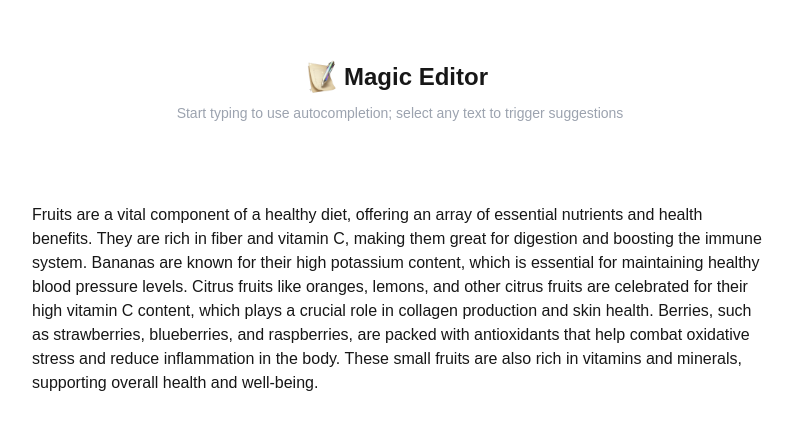
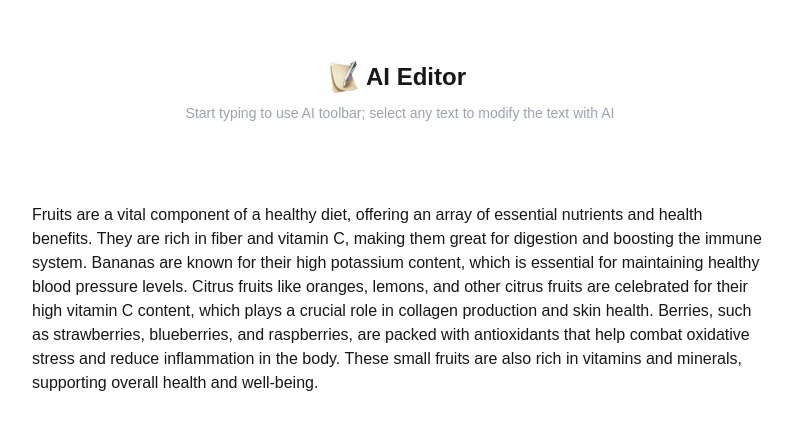
Before and after one commit to melodyxpot/next-ai-tiptap, a Next.js app: page / in a window 1280 px wide. Shown: the part 133-562 px from the top of the page, without its empty margins (240-1033 px from the left). Built offline with nearby package versions, Linux system fonts and the light colour scheme.

Commit message:
:hammer: update commitial

```diff
--- a/@types/app.d.ts
+++ b/@types/app.d.ts
@@ -49,6 +49,8 @@ interface FeaturePopupProps {
 	position: Position;
 	replaceSelectedText: () => void;
 	hideToolbar: () => void;
+	visibleState: PopupState;
+	setVisibleState: React.Dispatch<React.SetStateAction<PopupState>>;
 }
 
 interface ResultProps {
--- a/app/page.tsx
+++ b/app/page.tsx
@@ -14,11 +14,11 @@ export default function Home() {
 							src="/magic-pen-icon.png"
 							alt="Magic editor icon"
 						/>
-						<h1 className="text-2xl font-semibold">Magic Editor</h1>
+						<h1 className="text-2xl font-semibold">AI Editor</h1>
 					</div>
 					<span className="text-sm text-gray-400 tracking-normal text-center px-8">
-						Start typing to use autocompletion; select any text to trigger
-						suggestions
+						Start typing to use AI toolbar; select any text to modify the text
+						with AI
 					</span>
 				</div>
 				<AITooltipProvideer>
--- a/components/AIEditor.tsx
+++ b/components/AIEditor.tsx
@@ -17,6 +17,9 @@ export default function AIEditor() {
 
 	const [showToolbar, setShowToolbar] = useState<boolean>(false);
 	const [popupPosition, setPopupPosition] = useState<Position>({ x: 0, y: 0 });
+	const [popupVisibleState, setPopupVisibleState] =
+		useState<PopupState>("main");
+
 	const editorRef = useRef<HTMLDivElement>(null);
 
 	const handleHighlight = useCallback(
@@ -50,8 +53,8 @@ export default function AIEditor() {
 	};
 
 	const handleOptionSelect = (option: AITask, v?: string) => {
-		setShowToolbar(false);
 		handleSubmitAI(option, v);
+		setPopupVisibleState("result");
 	};
 
 	const replaceSelectedText = () => {
@@ -99,6 +102,8 @@ export default function AIEditor() {
 						replaceSelectedText={replaceSelectedText}
 						position={popupPosition}
 						hideToolbar={hideToolbar}
+						visibleState={popupVisibleState}
+						setVisibleState={setPopupVisibleState}
 					/>
 				)}
 			</AnimatePresence>
--- a/components/HighlightToolbar.tsx
+++ b/components/HighlightToolbar.tsx
@@ -11,13 +11,12 @@ const HighlightToolbar: React.FC<FeaturePopupProps> = ({
 	onOptionSelect,
 	replaceSelectedText,
 	hideToolbar,
+	visibleState,
+	setVisibleState,
 	position
 }) => {
-	const [visibleState, setVisibleState] = useState<PopupState>("main");
-
 	const handleOptionChoose = (v: string, o: AITask) => {
 		onOptionSelect(o, v);
-		setVisibleState("result");
 	};
 
 	return (
--- a/components/popup/InitialPopup.tsx
+++ b/components/popup/InitialPopup.tsx
@@ -7,6 +7,7 @@ import {
 	SpellCheck,
 	WandSparkles
 } from "lucide-react";
+import { AITask } from "@/@types";
 import ListSelection, { ListOption, iconClassName } from "../ui/ListSelection";
 import Popup from "../ui/Popup";
 import Separator from "../ui/Separator";
```
